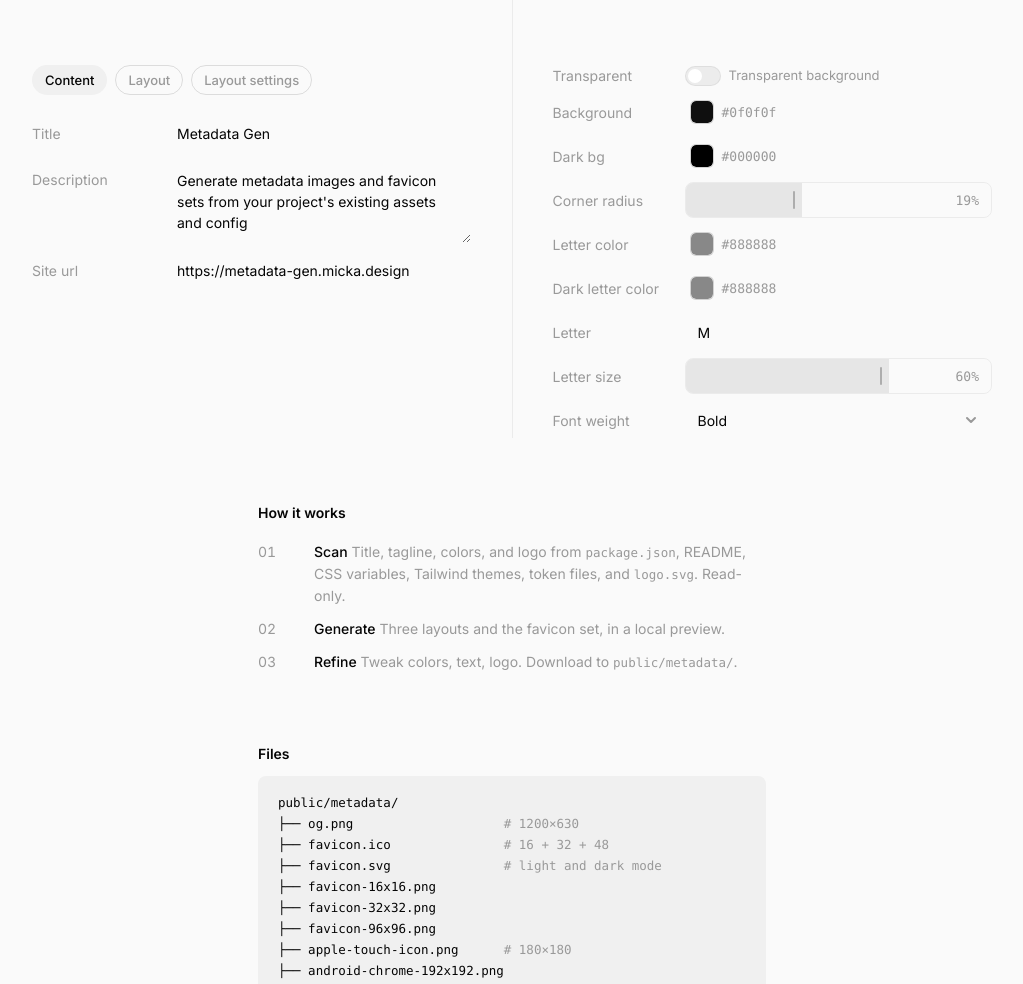
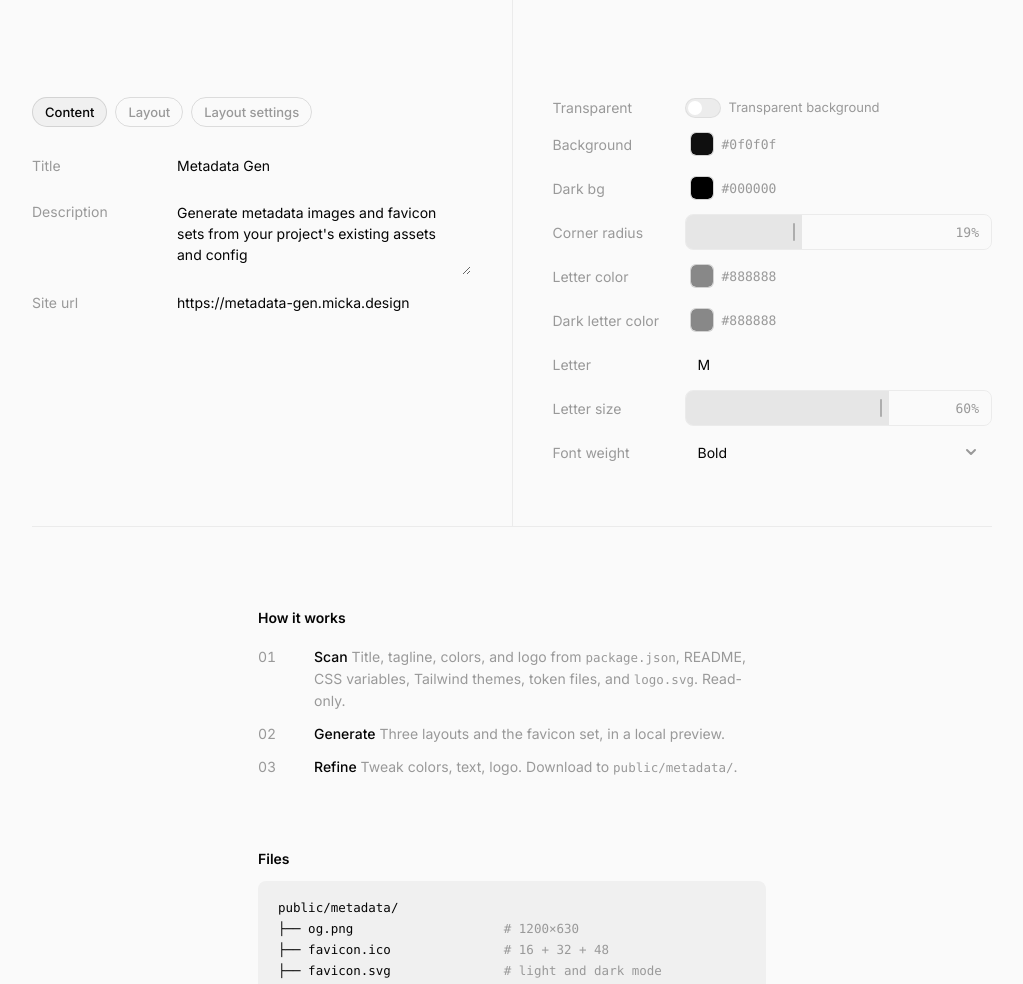
Before and after one commit to mickadesign/metadata-gen, a website with bundled scripts: page docs/index.html in a window 1280 px wide. Shown: the part 1248-2232 px from the top of the page, without its empty margins (128-1151 px from the left). Built offline with nearby package versions, Linux system fonts and the light colour scheme; no server answers.

Commit message:
Polish landing page dividers and tabs

```diff
--- a/docs/index.html
+++ b/docs/index.html
@@ -248,12 +248,15 @@
 
     /* --- Try it: breakout stage with the two preview columns --- */
 
-    .try > p { margin-bottom: 32px; }
+    .try > p { margin-bottom: 48px; }
+    .try + section { margin-top: 80px; }
 
     /* Narrow: a regular single column, same width as the rest of the page. */
     .demo {
-      padding-top: 40px;
+      --divider-spacing: 56px;
+      padding-block: var(--divider-spacing);
       border-top: 1px solid var(--border);
+      border-bottom: 1px solid var(--border);
       display: grid;
       grid-template-columns: 1fr;
       gap: 48px;
@@ -288,6 +291,7 @@
         content: '';
         grid-column: 2;
         grid-row: 1 / -1;
+        margin-block: calc(0px - var(--divider-spacing));
         background: var(--border);
       }
       .demo-col { display: contents; }
@@ -320,7 +324,7 @@
       transition: background 80ms, color 80ms, border-color 80ms;
     }
     .pill:hover { color: var(--foreground); background: var(--hover); }
-    .pill.active { color: var(--foreground); background: var(--muted); border-color: transparent; }
+    .pill.active { color: var(--foreground); background: var(--muted); border-color: var(--separator); }
     .pill .platform-icon { width: 16px; height: 16px; color: var(--subtle); }
     .pill:hover .platform-icon, .pill.active .platform-icon { color: var(--foreground); }
 
```
